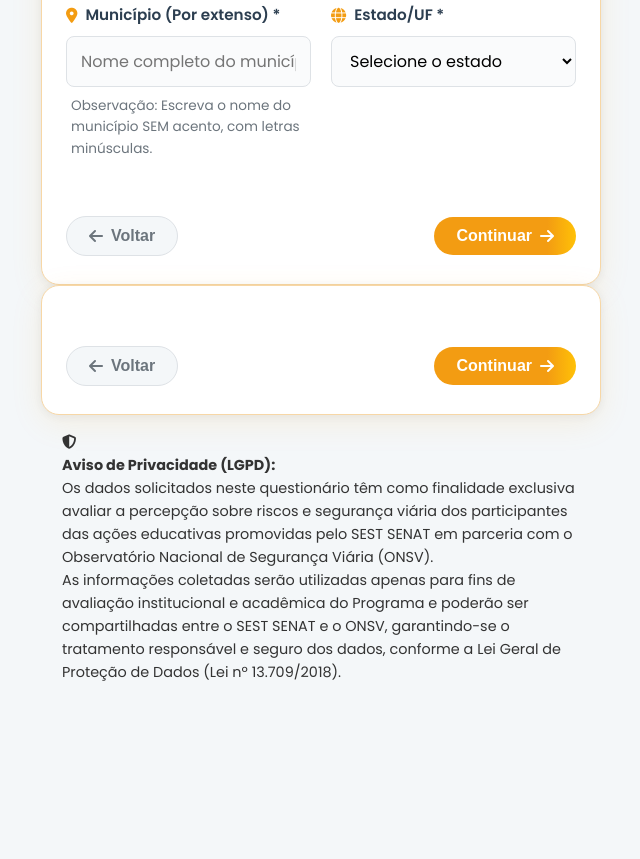
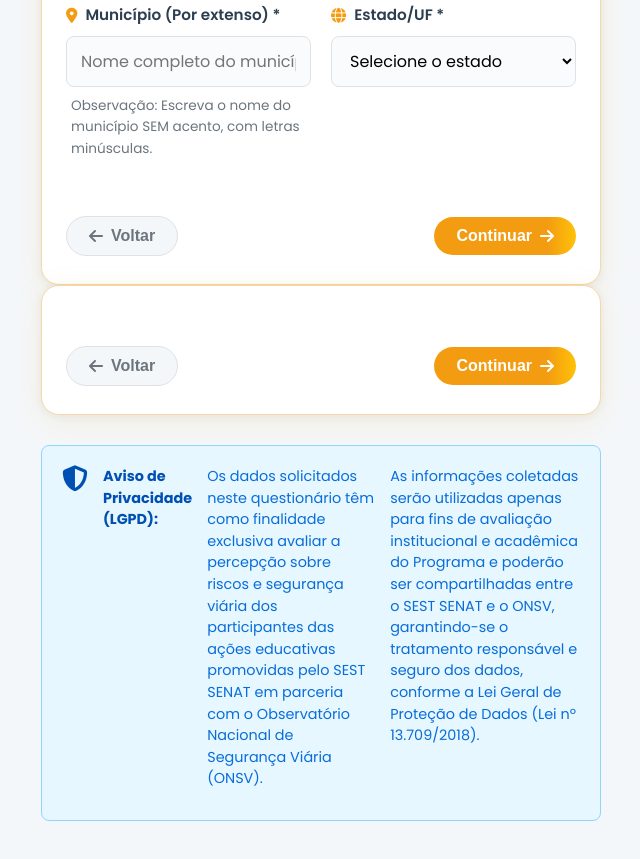
Before and after one commit to ONSV/Diagnostico-de-Acao-SEST-SENAT, a plain HTML site: page formulario.html in a window 1280 px wide. Shown: the part 856-1715 px from the top of the page, without its empty margins (319-959 px from the left). Before the commit the page ends 1616 px from the top, so only its background shows below. Drawn offline with Linux system fonts and the light colour scheme.

Commit message:
Update form-style.css

```diff
--- a/form-style.css
+++ b/form-style.css
@@ -229,3 +229,34 @@ input:focus, select:focus {
     margin-top: 8px; /* Espaçamento acima da observação */
     padding-left: 5px; /* Leve recuo para alinhar com o texto */
 }
+
+/* Estilo para o aviso de LGPD */
+.lgpd-alert {
+    background-color: #e6f7ff; /* Um azul bem claro */
+    border-color: #91d5ff;     /* Uma borda azul mais forte */
+    color: #096dd9;            /* Texto azul */
+    margin-top: 30px;
+    padding: 20px;
+    border-radius: 8px;
+    display: flex;
+    align-items: flex-start; /* Alinha o ícone e o texto no topo */
+    gap: 15px; /* Espaço entre o ícone e o texto */
+}
+
+.lgpd-alert i {
+    font-size: 1.8em; /* Ícone um pouco maior */
+    color: #0050b3;   /* Cor do ícone */
+}
+
+.lgpd-alert p {
+    margin: 0 0 10px 0; /* Espaçamento entre parágrafos, último sem margin-bottom */
+    line-height: 1.5;
+}
+
+.lgpd-alert p:last-child {
+    margin-bottom: 0;
+}
+
+.lgpd-alert strong {
+    color: #0050b3; /* Deixa o "Aviso de Privacidade" mais escuro */
+}
```
